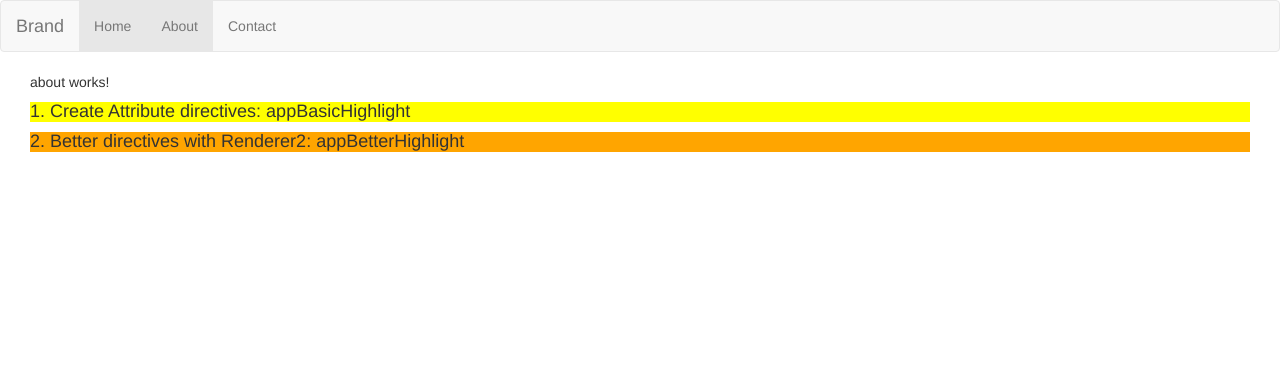
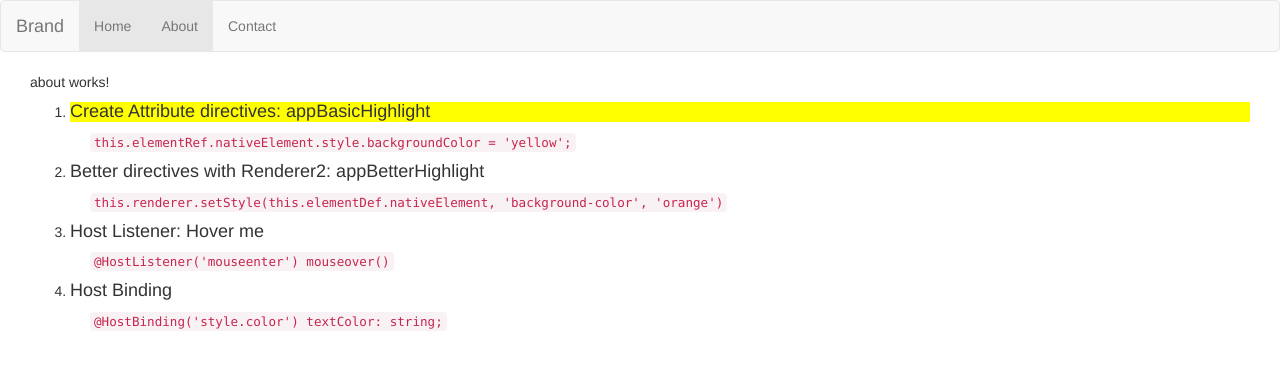
Before and after one commit to trivopr/Angular4Note, an Angular app: page /about in a window 1280 px wide. Shown: the top 370 px of the page. Built offline with nearby package versions, Linux system fonts and the light colour scheme.

Commit message:
Host listener and Host binding

```diff
--- a/src/app/about/about.component.html
+++ b/src/app/about/about.component.html
@@ -2,5 +2,39 @@
     about works!
 </p>
 
-<h4 appBasicHighlight>1. Create Attribute directives: appBasicHighlight</h4>
-<h4 appBetterHighlight>2. Better directives with Renderer2: appBetterHighlight</h4>
+<ol>
+    <li>
+        <h4 appBasicHighlight>Create Attribute directives: appBasicHighlight</h4>
+        <p class="example">
+            <code>
+                this.elementRef.nativeElement.style.backgroundColor = 'yellow';
+            </code>
+        </p>
+    </li>
+    <li>
+        <h4 appBetterHighlight>Better directives with Renderer2: appBetterHighlight</h4>
+        <p class="example">
+            <code>
+                this.renderer.setStyle(this.elementDef.nativeElement, 'background-color', 'orange')
+            </code>
+        </p>
+    </li>
+    <li>
+        <h4 #testHostListener>Host Listener: Hover me</h4>
+        <p class="example">
+            <code>
+                @HostListener('mouseenter') mouseover()
+            </code>
+        </p>
+    </li>
+
+    <li>
+        <h4>Host Binding</h4>
+        <p class="example">
+            <code>
+                @HostBinding('style.color') textColor: string;
+            </code>
+        </p>
+    </li>
+
+</ol>
--- a/src/app/about/about.component.ts
+++ b/src/app/about/about.component.ts
@@ -1,4 +1,4 @@
-import { Component, OnInit } from '@angular/core';
+import { Component, OnInit, ViewChild, HostListener, HostBinding, ElementRef } from '@angular/core';
 
 @Component({
   selector: 'app-about',
@@ -7,9 +7,27 @@ import { Component, OnInit } from '@angular/core';
 })
 export class AboutComponent implements OnInit {
 
+  @ViewChild('testHostListener') testHostListener: ElementRef;
+  @HostBinding('style.color') textColor: string;
+
   constructor() { }
 
   ngOnInit() {
+    console.log('testHostListener:', this.testHostListener);
   }
 
+  @HostListener('mouseenter') mouseover() {
+    this.testHostListener.nativeElement.style.backgroundColor = 'green';
+    // this.testHostListener.nativeElement.style.color = 'white';
+    this.textColor = 'red';
+  }
+
+  @HostListener('mouseleave') mouseleave() {
+    this.testHostListener.nativeElement.style.backgroundColor = 'transparent';
+    // this.testHostListener.nativeElement.style.color = 'black';
+     this.textColor = '#333';
+  }
+
+
+
 }
--- a/src/app/home/home.component.html
+++ b/src/app/home/home.component.html
@@ -6,4 +6,10 @@
     <li>
         <a href="" [routerLink]="['/about']">Better Attribute directive with RENDERER <code>ng g d my-directive-name</code></a>
     </li>
+    <li>
+        <a [routerLink]="['/about']">Host Listener <code>@HostListener('mouseenter') mouseover()</code></a>
+    </li>
+    <li>
+        <a [routerLink]="['/about']">Host Binding <code>@HostBinding('style.color') textColor: string;</code></a>
+    </li>
 </ol>
--- a/src/app/shared/better-highlight/better-highlight.directive.ts
+++ b/src/app/shared/better-highlight/better-highlight.directive.ts
@@ -1,14 +1,27 @@
-import { Class, Directive, ElementRef, OnInit, Renderer2 } from '@angular/core';
+import { Directive, ElementRef, HostListener, HostBinding, OnInit, Renderer2 } from '@angular/core';
 
 @Directive({
     selector: '[appBetterHighlight]'
 })
 
 export class BetterHighlightDirective implements OnInit {
+    @HostBinding('style.backgroundColor') backgroundColor: string;
+    @HostBinding('style.color') textColor: string;
 
-    constructor(private elementDef: ElementRef, private renderer: Renderer2) {}
+    constructor(private elementRef: ElementRef, private renderer: Renderer2) { }
 
     ngOnInit() {
-        this.renderer.setStyle(this.elementDef.nativeElement, 'background-color', 'orange')
+        this.renderer.setStyle(this.elementRef.nativeElement, 'background-color', 'orange')
     }
+
+    @HostListener('mouseenter') mouseover(eventData: Event) {
+        this.backgroundColor = 'pink';
+        this.textColor = 'blue';
+    }
+
+    @HostListener('mouseleave') mouseleave(eventData: Event) {
+        this.backgroundColor = 'transparent';
+        this.textColor = '#444';
+    }
+
 }
--- a/src/styles.css
+++ b/src/styles.css
@@ -1 +1,5 @@
 /* You can add global styles to this file, and also import other style files */
+
+.example {
+    padding-left: 20px;
+}
```
